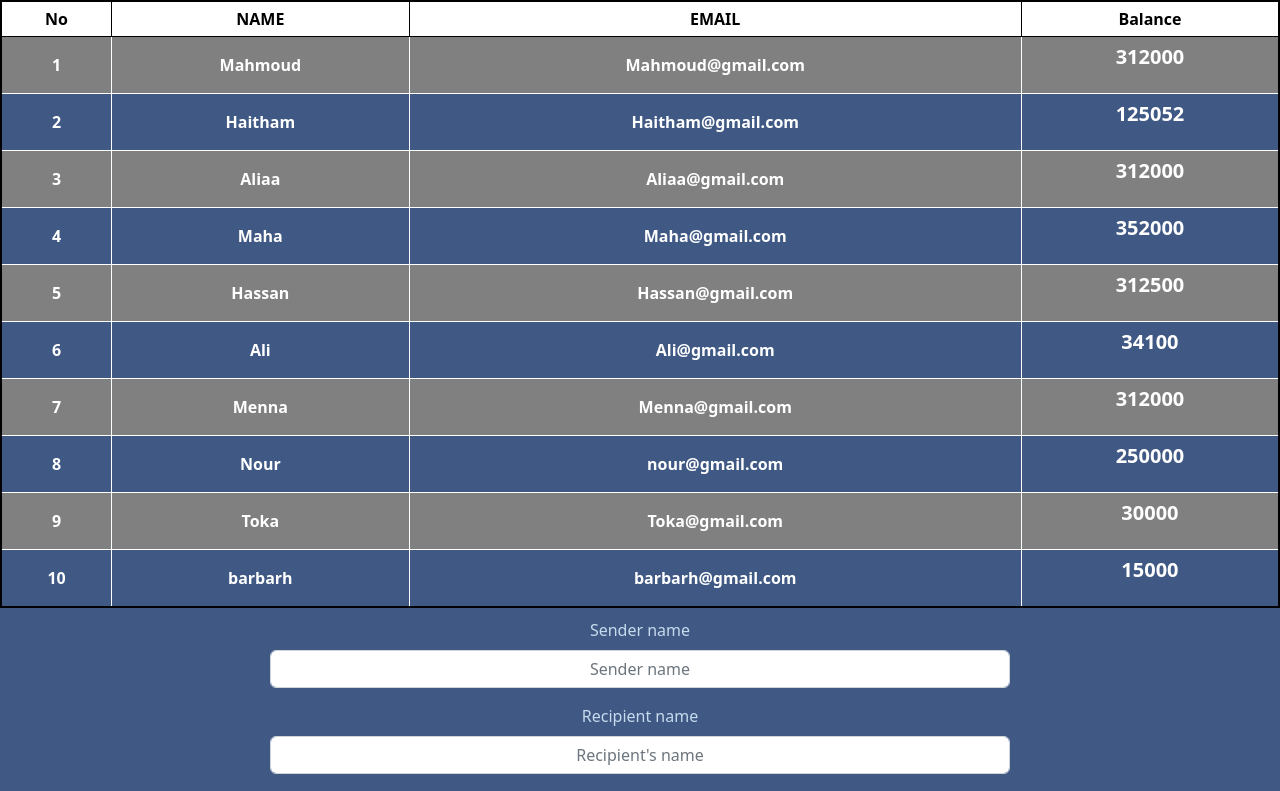
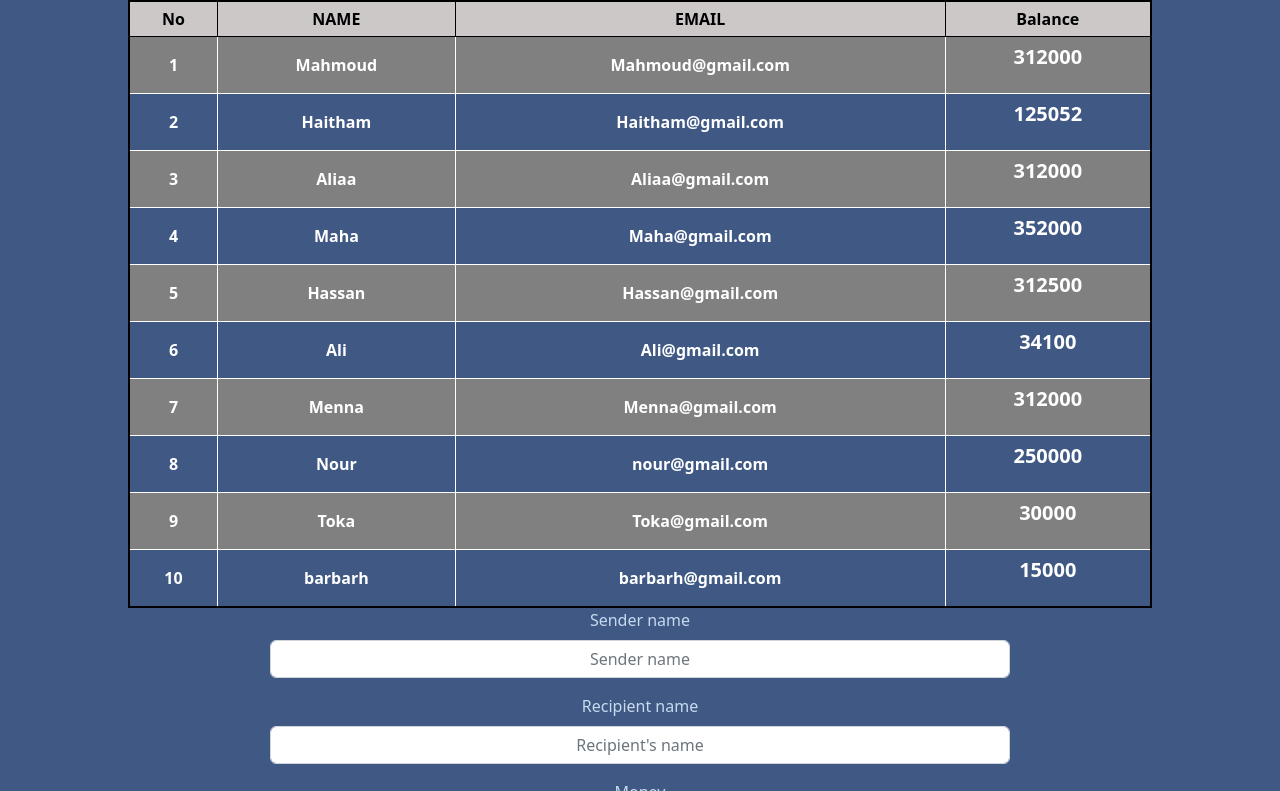
Before and after one commit to mahmoudwardany/Banking-System, a plain HTML site: page customers.html in a window 1280 px wide. Shown: the part 88-879 px from the top of the page. Drawn offline with nearby package versions, Linux system fonts and the light colour scheme.

Commit message:
Update customers.css

```diff
--- a/customers.css
+++ b/customers.css
@@ -7,20 +7,20 @@ body{
     color: rgb(199, 219, 237);
 }
 table {
-    width: 100%;
+    width: 80%;
     text-align: center;
     margin: 10px 0px;
     border: 2px solid black;
     color: rgb(255, 255, 255);
     font-weight: bolder;
-
+    margin: auto;
 }
 table tr:nth-of-type(odd){
     background-color: gray;
 }
 table th {
-    background-color: white;
-    color: black;
+    background-color: rgb(204, 200, 200);
+    color:black;
 }
 
 th,
```
